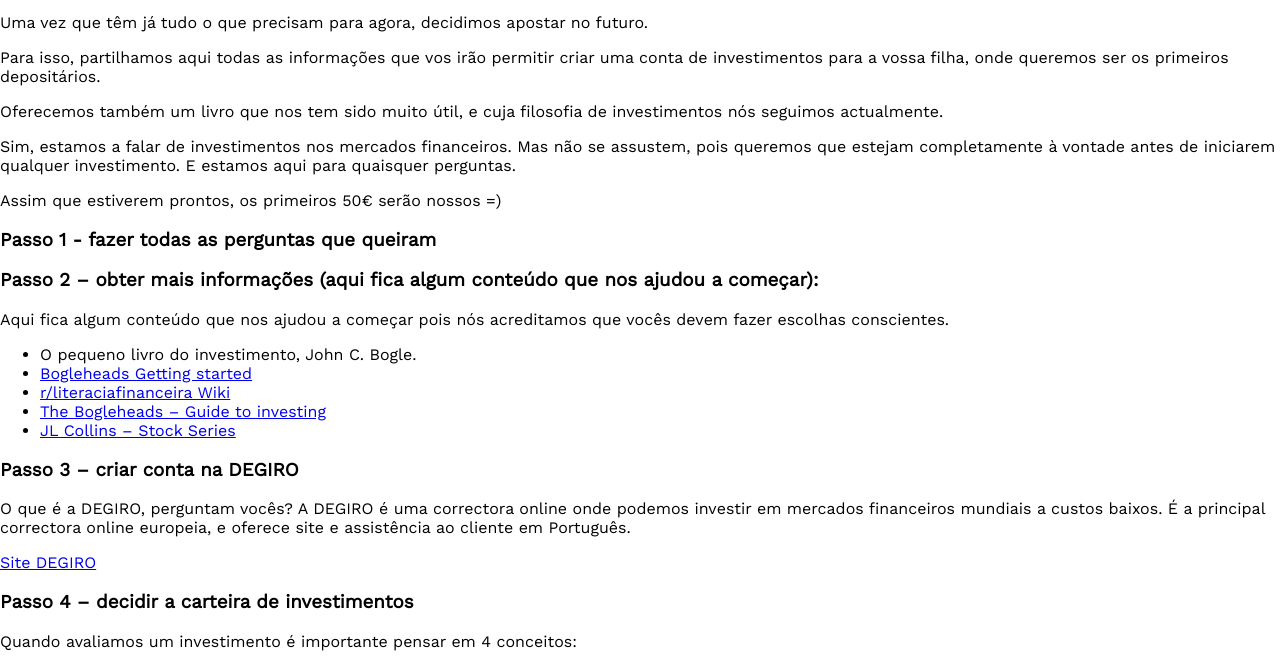
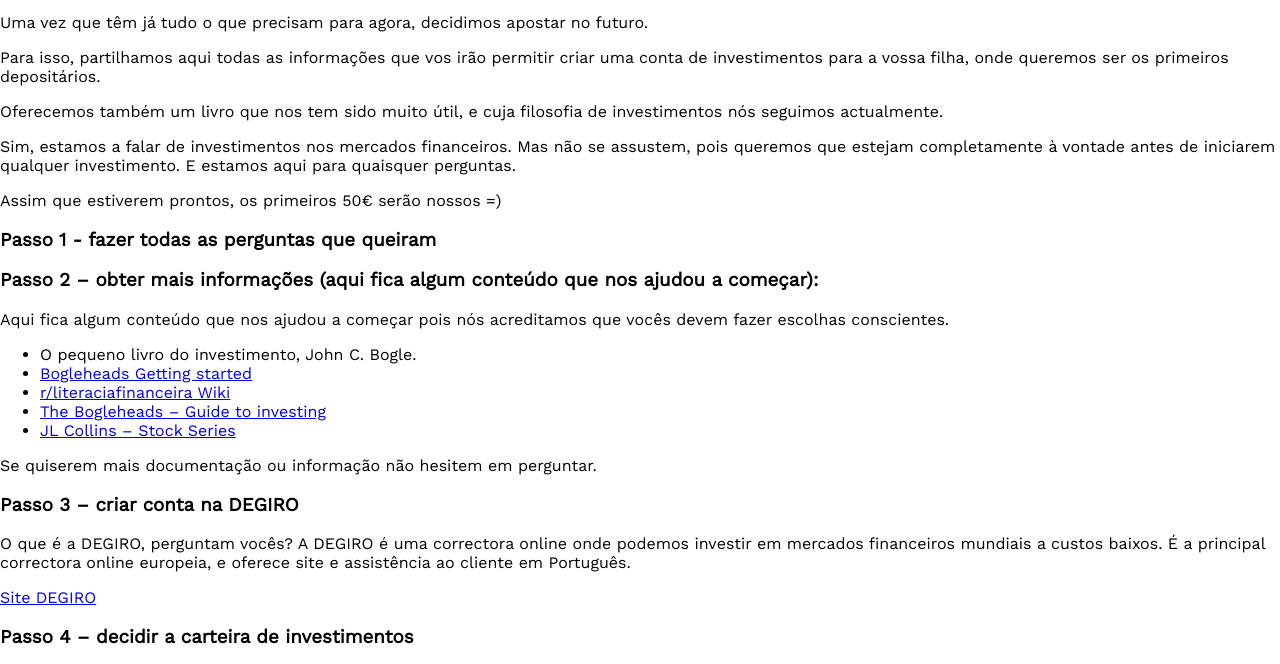
Before and after one commit to vidigaljoao/babies2021, a plain HTML site: page index.html in a window 1280 px wide. Shown: the part 103-767 px from the top of the page. Drawn offline with nearby package versions, Linux system fonts and the light colour scheme.

Commit message:
Update index.html

```diff
--- a/index.html
+++ b/index.html
@@ -31,6 +31,8 @@
       <li><a href="http://doc.xueqiu.com/14cf53ebdeb1cd3fd7a1bfa2.pdf">The Bogleheads – Guide to investing</a></li>
       <li><a href="https://jlcollinsnh.com/stock-series/">JL Collins  – Stock Series</a></li>
     </ul>
+    <p>Se quiserem mais documentação ou informação não hesitem em perguntar.</p>
+
     <h3>Passo 3 – criar conta na DEGIRO</h3>
     <p>O que é a DEGIRO, perguntam vocês? A DEGIRO é uma correctora online onde podemos investir em mercados financeiros mundiais a custos baixos. É a principal correctora online europeia, e oferece site e assistência ao cliente em Português.</p>
     <a href="https://www.degiro.pt/">Site DEGIRO</a>
```
